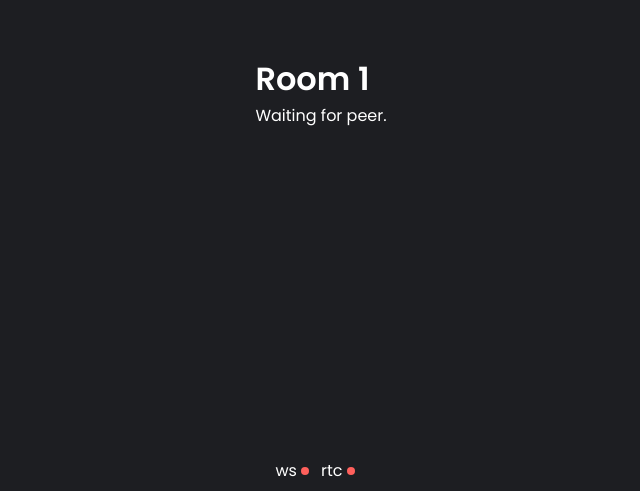
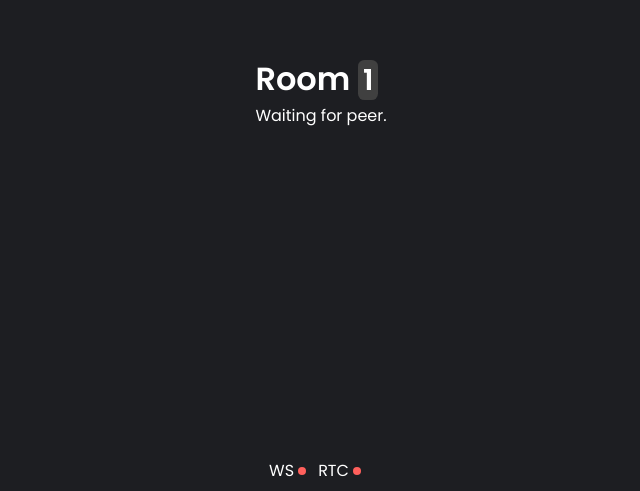
Before and after one commit to HusseinElguindi/dropnow, a SvelteKit app in the folder client/: page /room/1 in a window 1280 px wide. Shown: the part 309-800 px from the top of the page, without its empty margins (319-959 px from the left). Built offline with nearby package versions, Linux system fonts and the light colour scheme; no server answers.

Commit message:
room page early ui fixes

```diff
--- a/client/src/routes/room/[slug]/+page.svelte
+++ b/client/src/routes/room/[slug]/+page.svelte
@@ -161,7 +161,7 @@
 </script>
 
 <main>
-    <h1>Room {id}</h1>
+    <h1>Room <span class="room-id">{id}</span></h1>
 
     {#if rtcStatus != 'connected'}
         {#if rtcStatus == 'connecting'}
@@ -171,10 +171,11 @@
         {/if}
     {/if}
 
-    <input hidden={rtcStatus !== 'connected'} type="file" bind:files>
+    <input id="file" hidden={rtcStatus !== 'connected'} type="file" bind:files>
+
     <SendButton hidden={rtcStatus !== 'connected'} on:click={sendMsg}>Send</SendButton>
 
-    <div style="display:{rtcStatus !== 'connected' ? 'none': 'flex'}; flex-direction:column;">
+    <div id="prog" style="display:{rtcStatus !== 'connected' ? 'none': 'flex'}; flex-direction:column;">
         <progress value={uploadProg} max="1">{uploadProg}%</progress>
         <progress value={downloadProg} max="1">{downloadProg}%</progress>
     </div>
@@ -182,14 +183,21 @@
 </main>
 
 <div id="status">
-    <p>ws</p>
+    <p>WS</p>
     <span class="status-dot {sc.status == 'connected' ? 'green' : 'red'}"></span>
 
-    <p>rtc</p>
+    <p>RTC</p>
     <span class="status-dot {rtcStatus == 'connected' ? 'green' : rtcStatus == 'connecting' ? 'yellow' : 'red'}"></span>
 </div>
 
 <style>
+    h1 span.room-id {
+        background: var(--background-secondary);
+        border-radius: 0.4rem;
+        padding: 0 5px;
+        font-size: 0.9em;
+    }
+
     .status-dot {
         margin-left: 0.25rem;
         margin-right: 0.75em;
@@ -199,15 +207,12 @@
         border-radius: 50%;
         display: inline-block;
     }
+    .status-dot.green { background-color: #00CA4E; }
+    .status-dot.yellow { background-color: #FFBD44; }
+    .status-dot.red { background-color: #FF605C; }
 
-    .status-dot.green {
-        background-color: #00CA4E;
-    }
-    .status-dot.yellow {
-        background-color: #FFBD44;
-    }
-    .status-dot.red {
-        background-color: #FF605C;
+    input[type=file], #prog {
+        margin: 10px 0;
     }
 
     #status {
```
